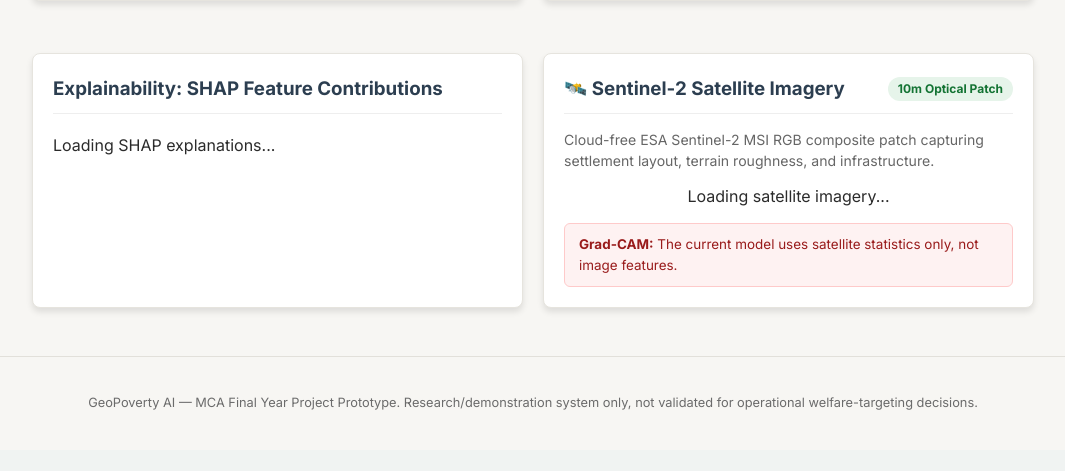
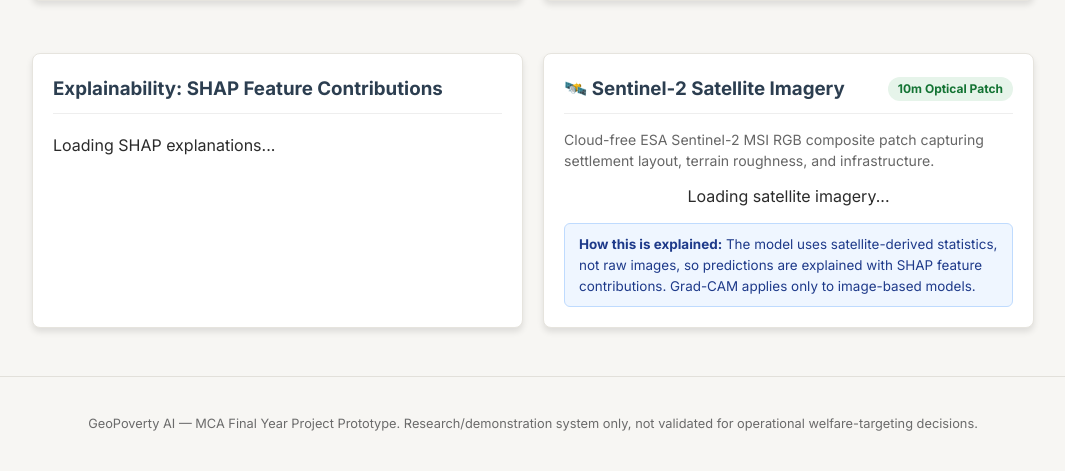
Before and after one commit to ditheshshettigar00-jpg/GeoPovertyAI, a Flask app: page /district/1 in a window 1280 px wide. Shown: the part 351-822 px from the top of the page, without its empty margins (107-1172 px from the left). Before the commit the page ends 761 px from the top, so only its background shows below. Run offline with Flask 3, Linux system fonts and the light colour scheme.

Commit message:
Clarify Grad-CAM note and satellite empty states

```diff
--- a/frontend/templates/district.html
+++ b/frontend/templates/district.html
@@ -29,7 +29,7 @@
     .shap-bar-fill-neg { background: #22c55e; }
     .shap-note { margin-top: 14px; padding: 10px 14px; background: #f8fafc; border-left: 3px solid #3b82f6; border-radius: 4px; font-size: 0.83rem; color: #475569; }
 
-    .gradcam-notice { margin-top: 14px; padding: 10px 14px; background: #fef2f2; border: 1px solid #fecaca; border-radius: 6px; font-size: 0.84rem; color: #991b1b; }
+    .gradcam-notice { margin-top: 14px; padding: 10px 14px; background: #eff6ff; border: 1px solid #bfdbfe; border-radius: 6px; font-size: 0.84rem; color: #1e3a8a; }
     .demo-badge { display: inline-block; padding: 3px 8px; background: #fef3c7; color: #92400e; font-size: 0.75rem; font-weight: 600; border-radius: 4px; margin-bottom: 8px; }
 
     /* District Indicators Panel Styles */
@@ -123,7 +123,7 @@
             Loading satellite imagery...
         </div>
         <div class="gradcam-notice">
-            <strong>Grad-CAM:</strong> The current model uses satellite statistics only, not image features.
+            <strong>How this is explained:</strong> The model uses satellite-derived statistics, not raw images, so predictions are explained with SHAP feature contributions. Grad-CAM applies only to image-based models.
         </div>
     </div>
 </div>
@@ -256,8 +256,8 @@ async function loadDistrictData() {
             satContent.innerHTML = `
                 <div style="background:#f8fafc; border:1px dashed #cbd5e1; padding:28px 16px; border-radius:8px; color:#64748b;">
                     <div style="font-size:2.2rem; margin-bottom:8px;">🛰️</div>
-                    <div style="font-weight:700; color:#334155; font-size:0.95rem; margin-bottom:4px;">No satellite image available</div>
-                    <p style="font-size:0.82rem; margin:0 0 10px;">No satellite image patch available for this district.</p>
+                    <div style="font-weight:700; color:#334155; font-size:0.95rem; margin-bottom:4px;">No cloud-free Sentinel-2 imagery available for this district</div>
+                    <p style="font-size:0.82rem; margin:0 0 10px;">The prediction does not depend on this image.</p>
                 </div>
             `;
         }
```
Also changed, not shown: frontend/templates/explanation.html (+4 -4 lines).
